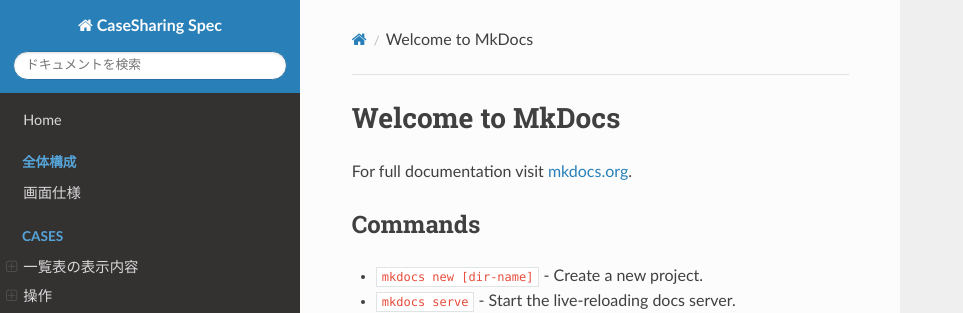
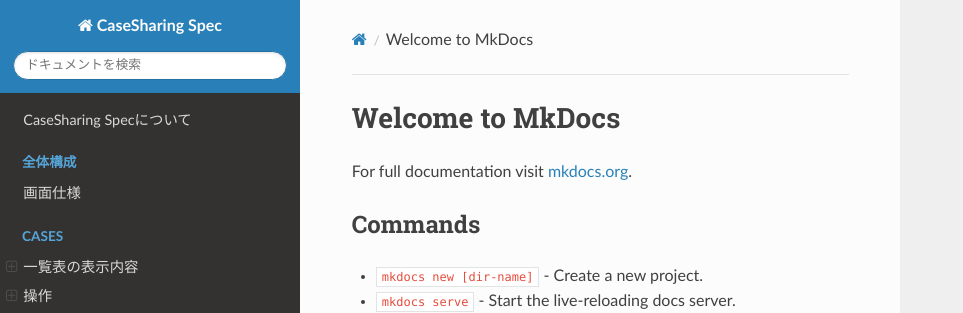
Before and after one commit to PubCaseFinder/pubcasefinder_spec, an MkDocs documentation site: the page built from docs/index.md, in a window 1280 px wide. Shown: the top 313 px of the page, without its empty margins (0-963 px from the left). Built offline with MkDocs 1.6.1, drawn with Linux system fonts in a browser that asks for light colours; nearby versions of some CDN libraries.

Commit message:
ホーム名変更

```diff
--- a/mkdocs.yml
+++ b/mkdocs.yml
@@ -5,7 +5,7 @@ theme:
   locale: ja
 
 nav:
-  - Home: /
+  - CaseSharing Specについて: /
   - 全体構成:
     - 画面仕様: 'overall-structure/screen-specifications'
   - Cases:
```
